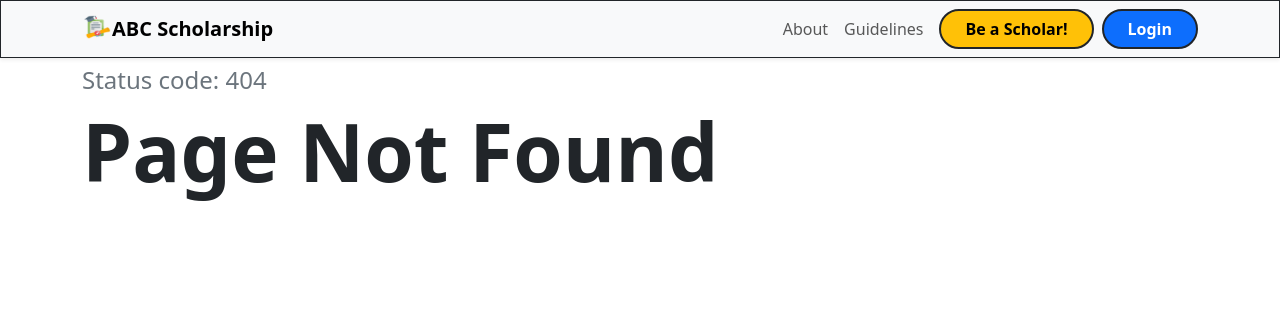
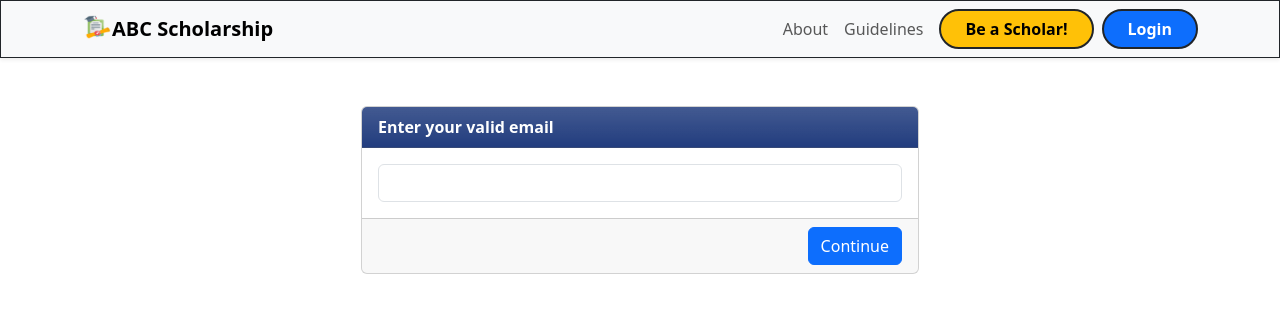
Before and after one commit to my-name-is-gabs/capstone-CS-frontend, a React (Vite) app: page /forgot-password in a window 1280 px wide. Before the commit this address had no page. Shown: the top 312 px of the page. Built offline with nearby package versions, Linux system fonts and the light colour scheme.

Commit message:
Forgot password partially done

```diff
--- a/src/App.jsx
+++ b/src/App.jsx
@@ -20,6 +20,7 @@ import FormProtectedRoute from "./utils/FormProtectedRoute";
 import ReviewAndProcess from "./pages/Review/ReviewAndProcess";
 import PageNotFound from "./PageNotFound";
 import MonitorRoute from "./utils/MonitorRoute";
+import ForgotPassword from "./client/Forgot Pass/ForgotPassword";
 
 function App() {
   const { pathname } = useLocation();
@@ -63,6 +64,7 @@ function App() {
         <Route element={<PrivateRouting />}>
           <Route exact path="/scholar" element={<ClientLandingPage />} />
         </Route>
+        <Route path="/forgot-password" element={<ForgotPassword />} />
         {/* <Route path="/testing" element={<SurveyPage />} /> */}
         <Route path="*" element={<PageNotFound />} />
       </Routes>
--- /dev/null
+++ b/src/client/Forgot Pass/ForgotPassword.jsx
@@ -0,0 +1,31 @@
+const ForgotPassword = () => {
+  return (
+    <>
+      <div className="container d-flex align-items-center justify-content-center mt-5">
+        <div className="col-md-6">
+          <div className="card">
+            <div className="card-header cs-bg-primary bg-gradient fw-bold text-white">
+              Enter your valid email
+            </div>
+            <div className="card-body">
+              <input
+                type="email"
+                name="email"
+                id="email"
+                className="form-control"
+                required
+              />
+            </div>
+            <div className="card-footer">
+              <div className="d-flex justify-content-end">
+                <button className="btn btn-primary">Continue</button>
+              </div>
+            </div>
+          </div>
+        </div>
+      </div>
+    </>
+  );
+};
+
+export default ForgotPassword;
--- a/src/client/login/Login.jsx
+++ b/src/client/login/Login.jsx
@@ -61,7 +61,7 @@ const Login = () => {
                 required
               />
             </div>
-            <div className="d-flex justify-content-between">
+            <div className="d-inline-flex justify-content-between w-100">
               <div className="mt-4 mb-5">
                 <input
                   className="form-check-input border border-1 border-dark"
@@ -73,7 +73,9 @@ const Login = () => {
                   Show Password
                 </label>
               </div>
-              <a href="#">Forgot Password</a>
+              <NavLink to="/forgot-password" className="mt-4 mb-5">
+                Forgot Password
+              </NavLink>
             </div>
 
             <div className="d-flex justify-content-center gap-3">
```
